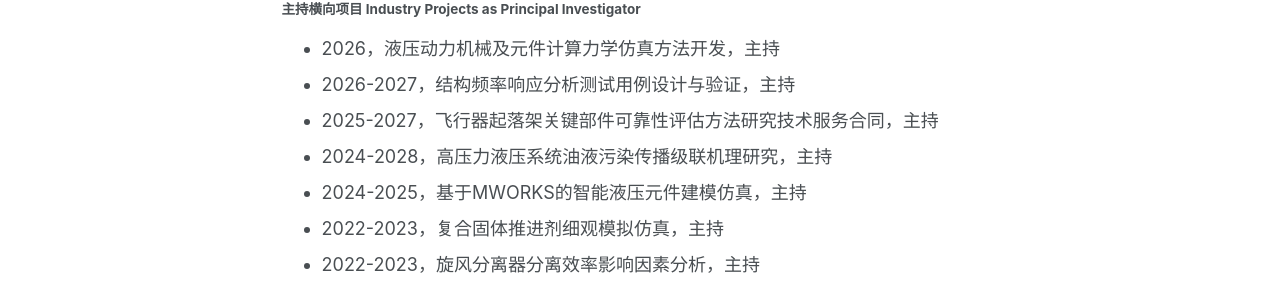
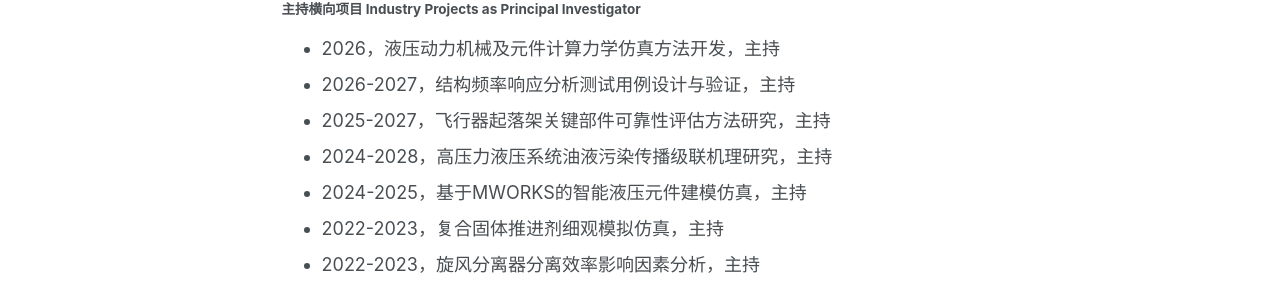
Before and after one commit to yanpeng-gong/yanpeng-gong.github.io, a Jekyll site: the page built from _research/research.md, in a window 1280 px wide and 900 px high, scrolled down 4797 px. Shown: the part 150-451 px from the top of the window. Built offline with Jekyll 4.4.1, drawn with Linux system fonts in a browser that asks for light colours; comment, search, counter and statistics services are not loaded.

Commit message:
projects: shorten landing gear project title

```diff
--- a/_research/research.md
+++ b/_research/research.md
@@ -121,7 +121,7 @@ We are committed to solving critical numerical computational challenges in compl
 <ul>
 <li>2026，液压动力机械及元件计算力学仿真方法开发，主持</li>
 <li>2026-2027，结构频率响应分析测试用例设计与验证，主持</li>
-<li>2025-2027，飞行器起落架关键部件可靠性评估方法研究技术服务合同，主持</li>
+<li>2025-2027，飞行器起落架关键部件可靠性评估方法研究，主持</li>
 <li>2024-2028，高压力液压系统油液污染传播级联机理研究，主持</li>
 <li>2024-2025，基于MWORKS的智能液压元件建模仿真，主持</li>
 <li>2022-2023，复合固体推进剂细观模拟仿真，主持</li>
```
